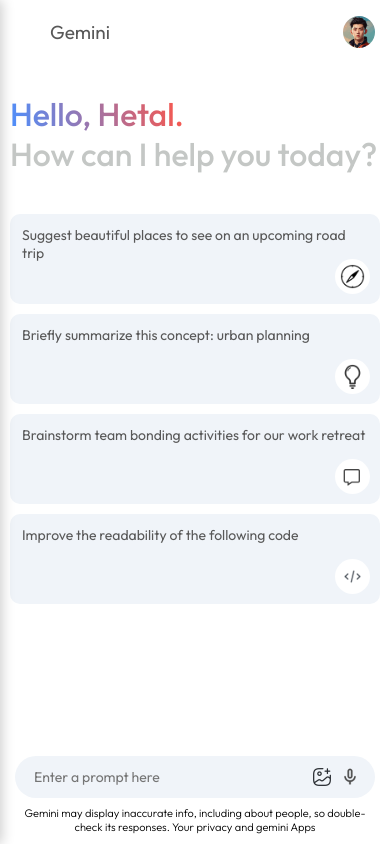
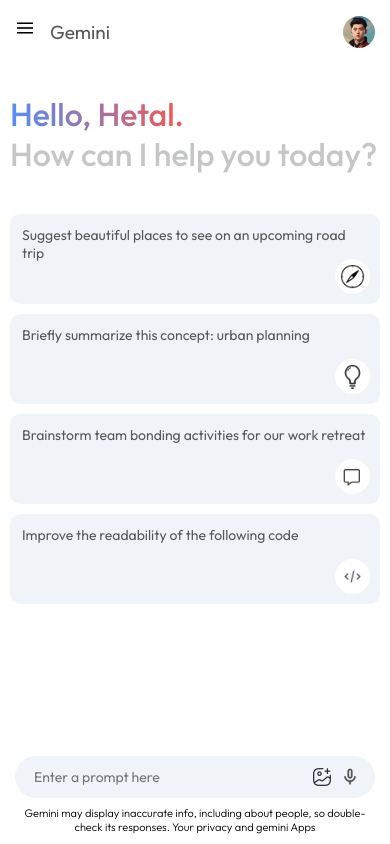
Before and after one commit to Hetalmunganiya/Gemini-clone, a React (Vite) app: page / in a window 390 px wide. Built offline with nearby package versions, Linux system fonts and the light colour scheme.

Commit message:
fix visible menu icon on mobile

```diff
--- a/public/src/components/Sidebar/Sidebar.css
+++ b/public/src/components/Sidebar/Sidebar.css
@@ -92,25 +92,48 @@
 
 /* --- MOBILE SPECIFIC FIX --- */
 @media (max-width: 600px) {
+  /* Closed State: Sirf menu button dikhega, background transparent */
   .sidebar {
+    position: absolute;
+    top: 0;
+    left: 0;
+    width: 45px;
+    height: 55px;
+    min-height: unset;
+    padding: 18px 12px 0 15px;
+    background-color: transparent;
+    z-index: 100;
+    overflow: hidden;
+  }
+
+  .sidebar .menu {
+    margin-left: 0;
+  }
+
+  .sidebar .new-chat,
+  .sidebar .bottom {
+    display: none;
+  }
+
+  /* Extended State: Click karte hi poora side menu drawer khulega */
+  .sidebar.extended {
     position: fixed;
     top: 0;
     left: 0;
+    width: 260px;
     height: 100vh;
-    width: 260px;
-    z-index: 999;
-    box-shadow: 2px 0 12px rgba(0, 0, 0, 0.2);
-    transform: translateX(-100%);
-    transition: transform 0.3s ease-in-out;
+    min-height: 100vh;
+    padding: 20px 15px;
+    background-color: #f0f4f9;
+    box-shadow: 4px 0 15px rgba(0, 0, 0, 0.2);
+    overflow-y: auto;
   }
 
-  /* Jab menu par click hoga tab slide hokar samne aayega */
-  .sidebar.extended {
-    transform: translateX(0);
+  .sidebar.extended .new-chat {
+    display: inline-flex;
   }
 
-  .sidebar .menu {
-    display: inline-block;
-    margin-bottom: 20px;
+  .sidebar.extended .bottom {
+    display: flex;
   }
 }
```
